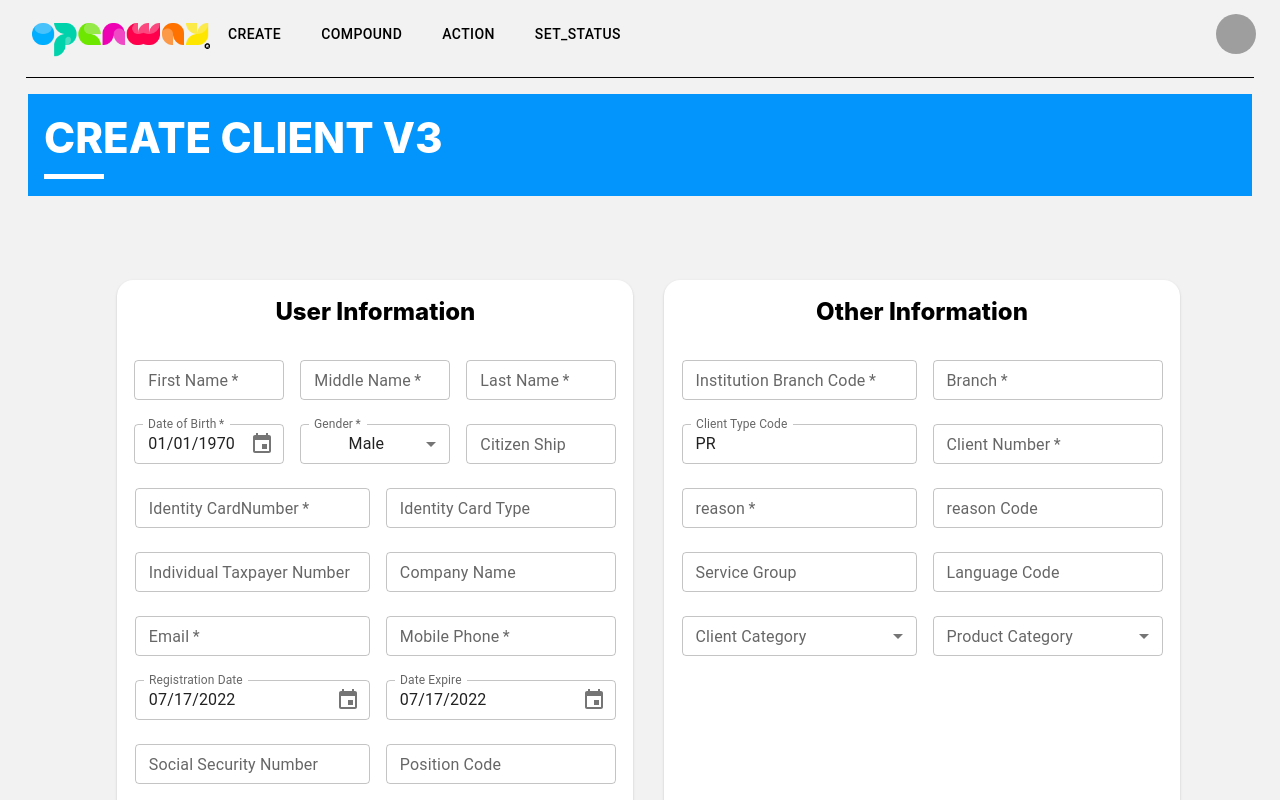
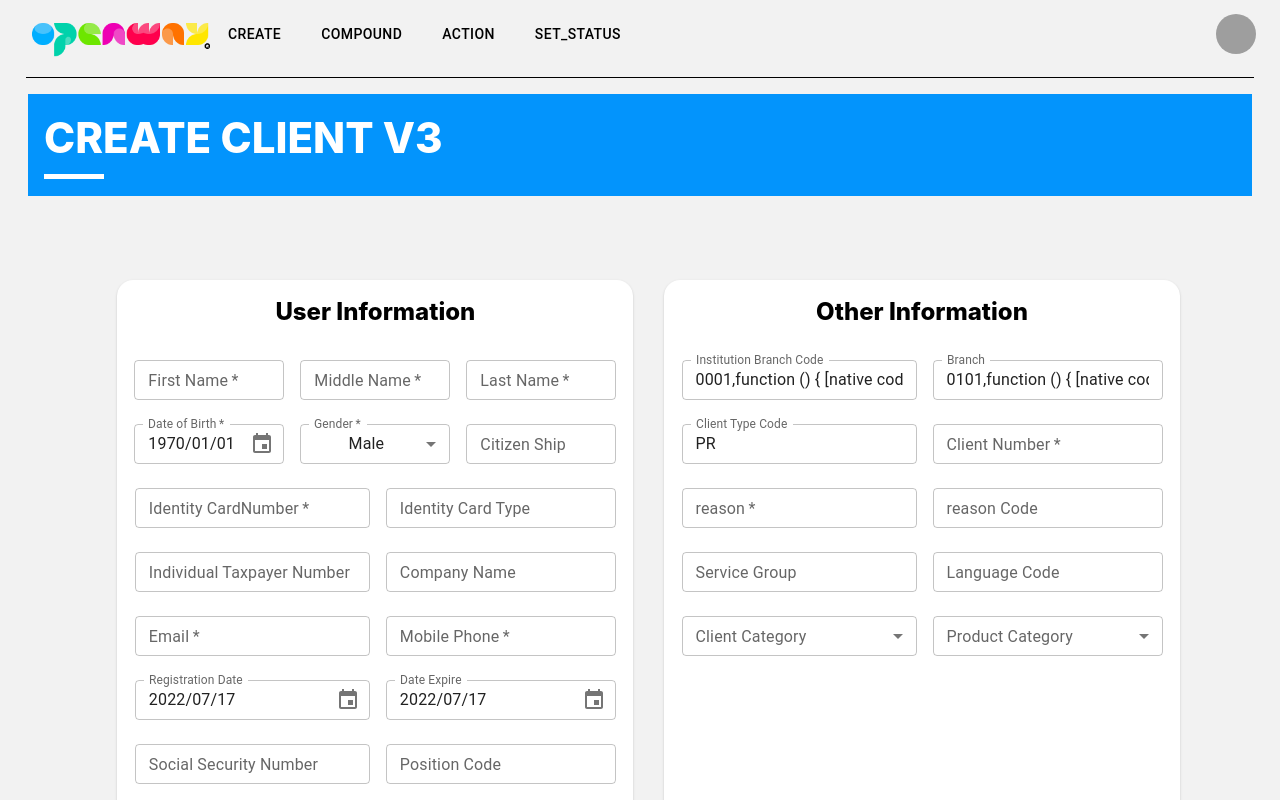
Before and after one commit to son3102k/BAB_FE, a React (Create React App) app: page /createclientv3 in a window 1280 px wide. Shown: the top 800 px of the page. Built offline with nearby package versions, Linux system fonts and the light colour scheme; grey boxes are pictures that could not be loaded.

Commit message:
Update CreateClientV3.js

```diff
--- a/src/page/CreateClientV3.js
+++ b/src/page/CreateClientV3.js
@@ -124,8 +124,8 @@ export default function CreateClientV3() {
     const PositionCode = useRef('');
     const BusinessPhone = useRef('');
     const HomePhone = useRef('');
-    const institutionBranchCode = useRef('');
-    const branch = useRef('');
+    const institutionBranchCode = useState('0001');
+    const branch = useState('0101');
     const [clientTypeCode,setClientTypeCode] = useState('PR');
     const clientNumber = useRef('');
     const reason = useRef('');
@@ -155,7 +155,7 @@ export default function CreateClientV3() {
                 lastName: lastName.current.value,
                 middleName: middleName.current.value,
                 Gender,
-                BirthDate,
+                BirthDate: BirthDate,
                 IdentityCardType: IdentityCardType.current.value,
                 Citizenship: Citizenship.current.value,
                 identityCardNumber: identityCardNumber.current.value,
@@ -271,7 +271,7 @@ export default function CreateClientV3() {
                                 <DesktopDatePicker
                                     id="BirthDate"
                                     label="Date of Birth"
-                                    inputFormat="MM/dd/yyyy"
+                                    inputFormat="yyyy/MM/dd"
                                     onChange={(e) => setBirthDate(e)}
                                     value={BirthDate}
                                     renderInput={(params) => <TextField {...params} size="small" required
@@ -384,7 +384,7 @@ export default function CreateClientV3() {
                                 <DesktopDatePicker
                                     id="RegistrationDate"
                                     label="Registration Date"
-                                    inputFormat="MM/dd/yyyy"
+                                    inputFormat="yyyy/MM/dd"
                                     value={RegistrationDate}
                                     onChange={(e) => setRegistrationDate(e)}
                                     renderInput={(params) => <TextField {...params} size="small"
@@ -395,7 +395,7 @@ export default function CreateClientV3() {
                                 <DesktopDatePicker
                                     id="DateExpire"
                                     label="Date Expire"
-                                    inputFormat="MM/dd/yyyy"
+                                    inputFormat="yyyy/MM/dd"
                                     value={DateExpire}
                                     onChange={(e) => setDateExpire(e)}
                                     renderInput={(params) => <TextField {...params} size="small"
@@ -468,9 +468,11 @@ export default function CreateClientV3() {
                                     width: "47%",
                                     m: 1,
                                 }}
-                                inputRef={institutionBranchCode}
+                                value={institutionBranchCode}
                                 autoComplete="off"
-                                required
+                                InputProps={{
+                                    readOnly: true,
+                                }}
                             />
                             <TextField
                                 id="Branch"
@@ -481,9 +483,11 @@ export default function CreateClientV3() {
                                     m: 1,
                                     mb: 2,
                                 }}
-                                inputRef={branch}
+                                value={branch}
                                 autoComplete="off"
-                                required
+                                InputProps={{
+                                    readOnly: true,
+                                }}
                             />
                             <TextField
                                 id="ClientTypeCode"
```
